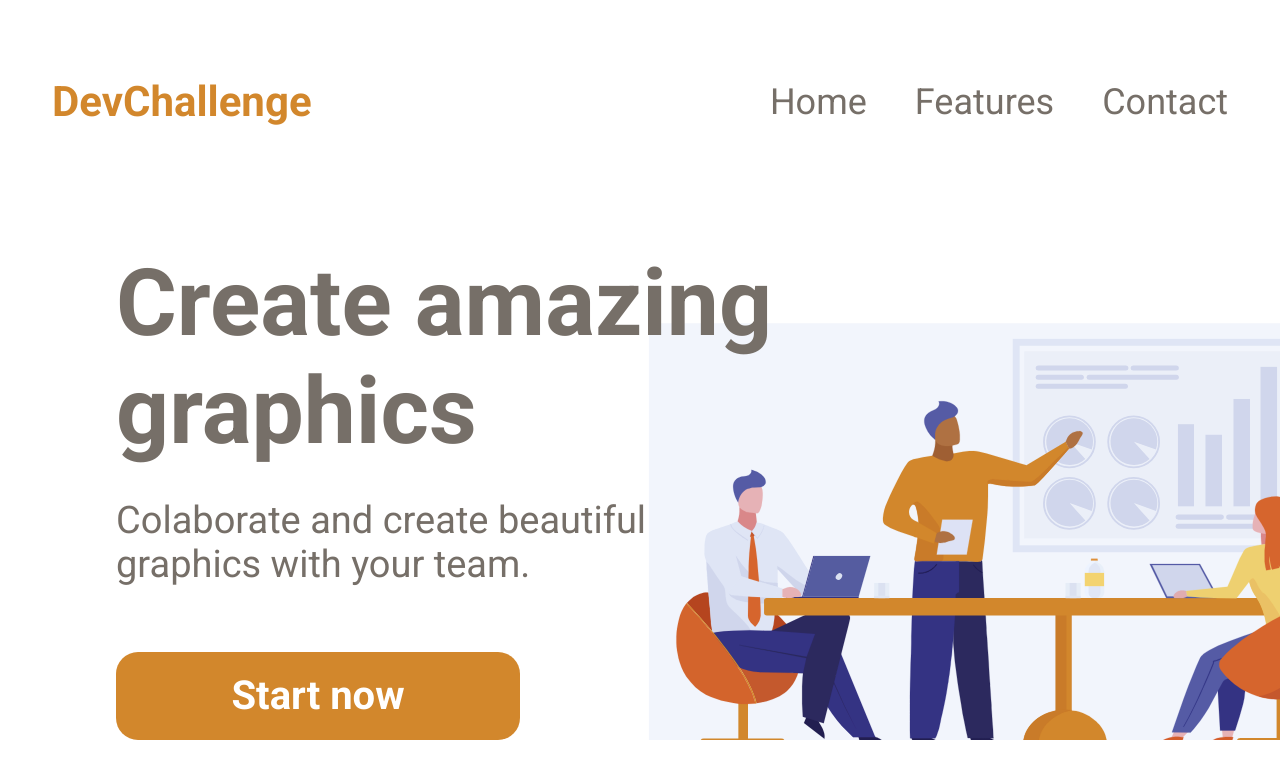
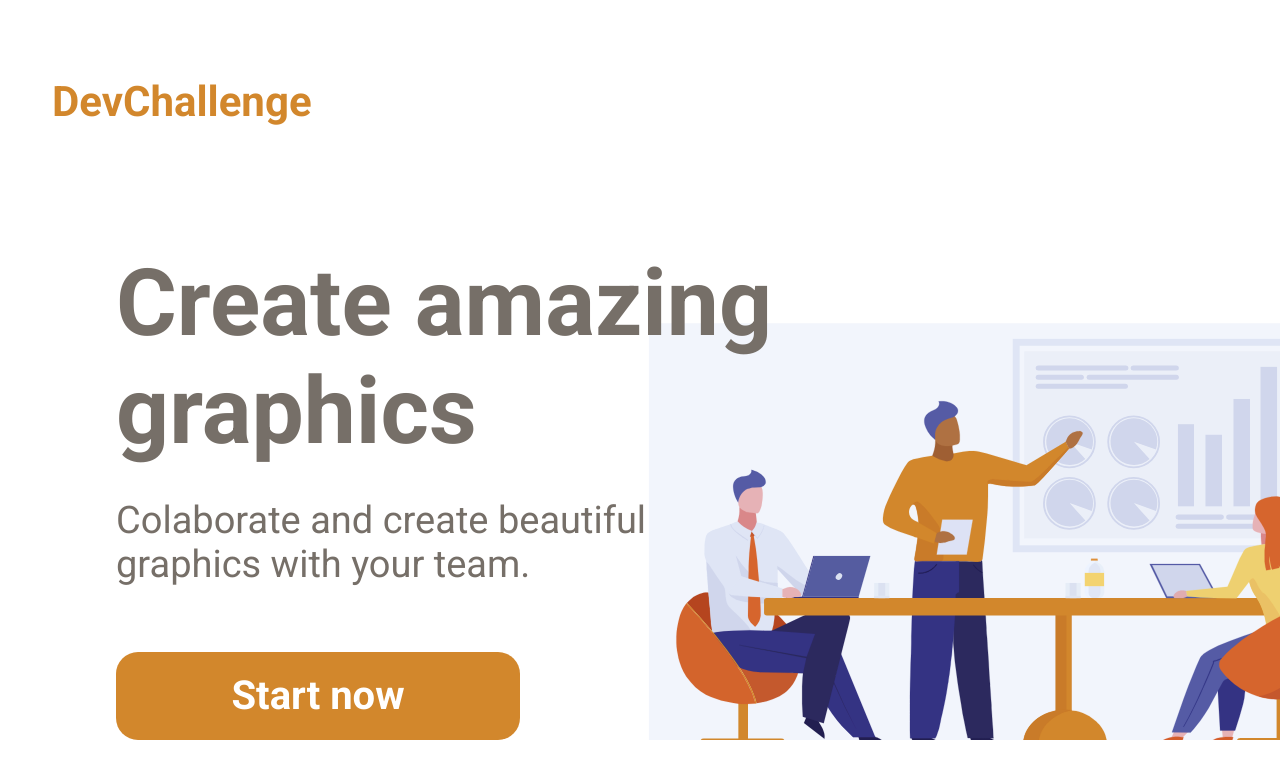
Before and after one commit to RenanTRS/AmazingGrap-DevChallenge, a React (Create React App) app: page / in a window 1280 px wide. Shown: the top 778 px of the page. Built offline with nearby package versions, Linux system fonts and the light colour scheme.

Commit message:
show menu toggle

```diff
--- a/src/components/Header.tsx
+++ b/src/components/Header.tsx
@@ -4,11 +4,14 @@ import "../styles/header.scss";
 
 export function Header(){
     function showMenu(){
-        //const menu = document.querySelector(".menu-section nav");
+        const menu = document.querySelector(".menu-section nav");
         const menuToggle = document.querySelector(".menu-toggle");
 
         menuToggle?.classList.toggle('on');
+        menu?.classList.toggle('active');
 
+        const main = document.querySelector('main');
+        main?.classList.toggle('toggle');
     }
 
     return (
--- a/src/styles/header.scss
+++ b/src/styles/header.scss
@@ -43,14 +43,52 @@ header{
         }
     }
 
-    nav ul{
-        display: none;
+    nav{
+        position: absolute;
+
+        right: 0;
+
+        width: 0;
+        height: calc(100vh - 7rem);
+
+        overflow-x: hidden;
+        z-index: 1000;
+
+        transition: .5s;
+
+        display: block;
+
+        padding: 3.3rem 0;
+
+        background: #fff;
+
+        ul{
+            display: flex;
+            flex-direction: column;
+            gap: 4.4rem;
+
+            text-align: center;
+
+            a{
+                font-size: 3.6rem;
+                color: $second-color;
+            }
+        }
+    }
+
+    nav.active{
+        right: 0;
+
+        width: 22.5rem;
+
+        padding: 3.3rem 1rem;
     }
 }
 
 @media screen and (min-width: 770px) {
     header{
         margin: 8.1rem 5.2rem 0;
+
         h2{
             font-size: 4.2rem;
         }
@@ -60,15 +98,20 @@ header{
             display: none;
         }
 
-        nav ul{
+        nav{
             display: flex;
-            gap: 4.8rem;
 
+            ul{
+                display: flex;
+                flex-direction: row;
+                gap: 4.8rem;
 
-            a{
-                font-size: 3.6rem;
-                font-weight: 400;
-                color: $second-color;
+                a{
+                    font-size: 3.6rem;
+                    font-weight: 400;
+
+                    color:$second-color;
+                }
             }
         }
     }
```
